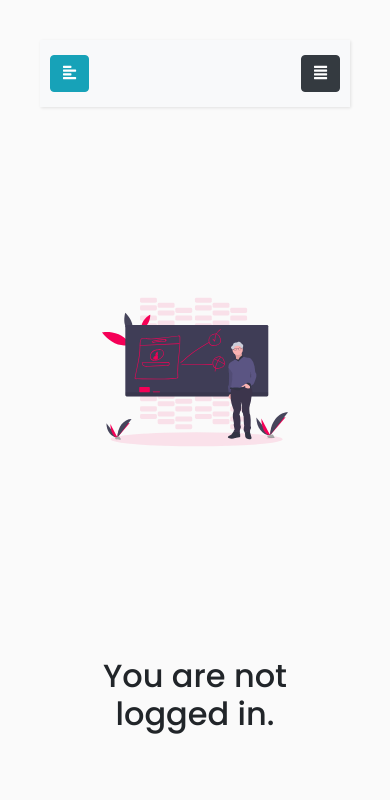
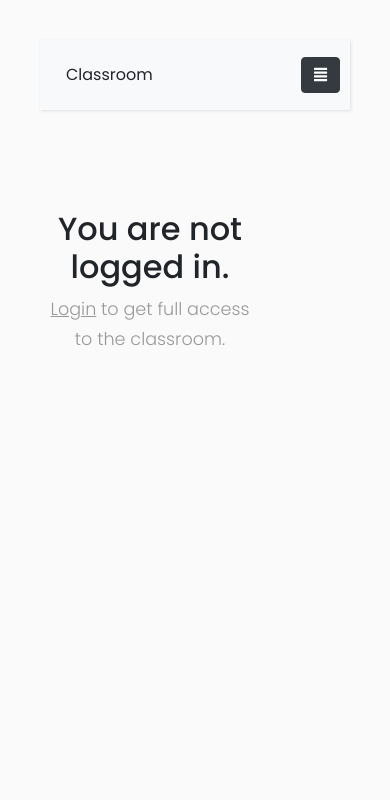
Before and after one commit to parthpandyappp/Classroom, a Django app: template classroom/class/templates/class/index.html in a window 390 px wide. Shown: the top 800 px of the page. Run offline with Django 3.2, Linux system fonts and the light colour scheme; the template is opened without the code that fills it, so the values that code supplies are empty; some libraries are stand-ins or nearby versions.

Commit message:
added front page and also remove bug for firefox whitespace

```diff
--- a/classroom/class/static/css/style.css
+++ b/classroom/class/static/css/style.css
@@ -45,6 +45,14 @@ a:focus {
     height: 1px;
     border-bottom: 1px dashed #ddd;
     margin: 40px 0;
+}
+
+/* ---------------------------------------------------
+    card STYLE
+----------------------------------------------------- */
+
+.card-body{
+    background-color :#fbfbfb;
 }
 
 
@@ -166,8 +174,18 @@ a.article:hover {
 }
 
 .margin_y {
-    padding: 60px;
+    padding: 60px 90px 0 0;
 }
+
+.botn2 {
+    margin-left: 10px;
+}
+
+.mtop {
+    padding-top: 50px;
+    /* margin-top: 200px; */
+}
+
 
 
 /* ---------------------------------------------------
@@ -176,7 +194,7 @@ a.article:hover {
 
 @media (max-width: 768px) {
     #sidebar {
-        margin-left: -250px;
+        display: none;
     }
     #sidebar.active {
         margin-left: 0;
@@ -187,8 +205,44 @@ a.article:hover {
     #content.active {
         width: calc(100% - 250px);
     }
-    #sidebarCollapse span {
+    #sidebarCollapse {
         display: none;
+    }
+    /* .botn2 {
+        margin-top: 20px;
+    } */
+    .mtop {
+        margin-top: 20px;
+    }
+    .botn3 {
+        text-align: center;
+    }
+}
+
+@media only screen and (max-width: 500px) {
+    #sidebar {
+        display: none;
+    }
+    #sidebar.active {
+        margin-left: 0;
+    }
+    #content {
+        width: 100%;
+    }
+    #content.active {
+        width: calc(100% - 250px);
+    }
+    #sidebarCollapse {
+        display: none;
+    }
+    .botn2 {
+        margin-top: 20px;
+    }
+    .mtop {
+        margin-top: 20px;
+    }
+    .botn3 {
+        text-align: center;
     }
 }
 
@@ -236,7 +290,6 @@ a.article:hover {
 
 .btn {
     font-size: 15px;
-    font-weight: bold;
 }
 
 input[type=text],
--- a/classroom/class/templates/class/base.html
+++ b/classroom/class/templates/class/base.html
@@ -92,14 +92,14 @@
             <nav class="navbar navbar-expand-lg navbar-light bg-light">
                 <div class="container-fluid">
 
-                    <button type="button" id="sidebarCollapse" class="btn btn-info">
+                    <button type="button" id="sidebarCollapse" class="btn">
                         <i class="fas fa-align-left"></i>
-                        <span>Toggle Sidebar</span>
+                        <!-- <span>Toggle Sidebar</span> -->
                     </button>
+                    <a class="nav-link" href="/">Classroom</a>
                     <button class="btn btn-dark d-inline-block d-lg-none ml-auto" type="button" data-toggle="collapse" data-target="#navbarSupportedContent" aria-controls="navbarSupportedContent" aria-expanded="false" aria-label="Toggle navigation">
                         <i class="fas fa-align-justify"></i>
                     </button>
-
                     <div class="collapse navbar-collapse" id="navbarSupportedContent">
                         <ul class="nav navbar-nav ml-auto">
                             {% if user.is_authenticated %}
--- a/classroom/class/templates/class/index.html
+++ b/classroom/class/templates/class/index.html
@@ -1,19 +1,36 @@
 {% extends "base.html" %} {% load static %} {% block title %} Classroom {% endblock %} {% block body %}
 
-<img src="{% static 'images/create.svg' %}" class="mx-auto d-block" style="height: 450px; width: 60%;">
+<!-- <img src="{% static 'images/create.svg' %}" class="mx-auto d-block" style="height: 450px; width: 60%;"> -->
 
 
 
 <div class="container text-center margin_y ">
 
     {% if user.is_authenticated %}
-    <h2>You name is: {{ user.username }}</h2>
-    <button class="m-5 btn inner bordered " onclick="window.location.href='/create'"><i class="fa fa-plus"></i> Create Class</button>
-    <button class="btn inner m-5 bordered " onclick="window.location.href='/join'"><i class="fa fa-plus"></i> Join Class</button> {% else %}
+    <div class="modal-body row">
+        <div class="col-md-6 mtop ">
+            <h2 class="botn3">Welcome to the alternative Learning</h2>
+            <p class="botn3">Lorem ipsum dolor sit amet, consectetur adipisicing elit, sed do eiusmod tempor incididunt ut labore et dolore magna aliqua.</p>
+            <div class="text-center margin_y">
+                <button type="button" class="btn btn-info"  onclick="window.location.href='/create'">
+                    <span>Create a Class</span>
+                </button>
+                <button type="button" class="btn btn-info botn2" onclick="window.location.href='/join'">
+                    <span>Join a Class</span>
+                </button>
+            </div>
+        </div>
+        <div class="col-md-6 ">
+            <!-- Your second column here -->
+            <img src="{% static 'images/undraw_true_friends_c94g.svg' %}" class="mx-auto d-block" style="height: 400px; width: 100%;">
+        </div>
+    </div>
+    <!-- <h2>You name is: {{ user.username }}</h2> -->
+    <!-- <button class="m-5 btn inner bordered " onclick="window.location.href='/create'"><i class="fa fa-plus"></i> Create Class</button>
+    <button class="btn inner m-5 bordered " onclick="window.location.href='/join'"><i class="fa fa-plus"></i> Join Class</button>  -->
+    {% else %}
     <h2>You are not logged in.</h2>
+    <p> <u><a href="/accounts/login">Login</a></u> to get full access to the classroom.</p>
     {% endif %}
-
-
-
 </div>
 {% endblock %}
--- a/classroom/class/views.py
+++ b/classroom/class/views.py
@@ -33,6 +33,7 @@ def check(request):
     if request.method == "POST" :
         pswrd = Pswd.objects.all()
         pswd = request.POST.get('passcode')
+        pswd = pswd.replace(" ", "")
         q = pswrd[len(pswrd)-1]
         print(q.passcode)
         for p in pswrd :
@@ -41,6 +42,8 @@ def check(request):
             if(p.passcode == pswd) :
                 classrooms = classroom.objects.all()
                 return render(request, "okay.html",{'classrooms': classrooms, 'pswd': pswd})
+
+        return render(request,"no.html")
 
 def register(request):
     if request.method == 'POST':
```
Also changed, not shown: classroom/class/templates/class/okay.html (+28 -6 lines), classroom/class/static/images/5.png (added), classroom/class/static/images/6.jpg (added), classroom/class/static/images/7.png (added), classroom/class/static/images/8.png (added), classroom/class/static/images/undraw_true_friends_c94g.svg (added), classroom/db.sqlite3.
